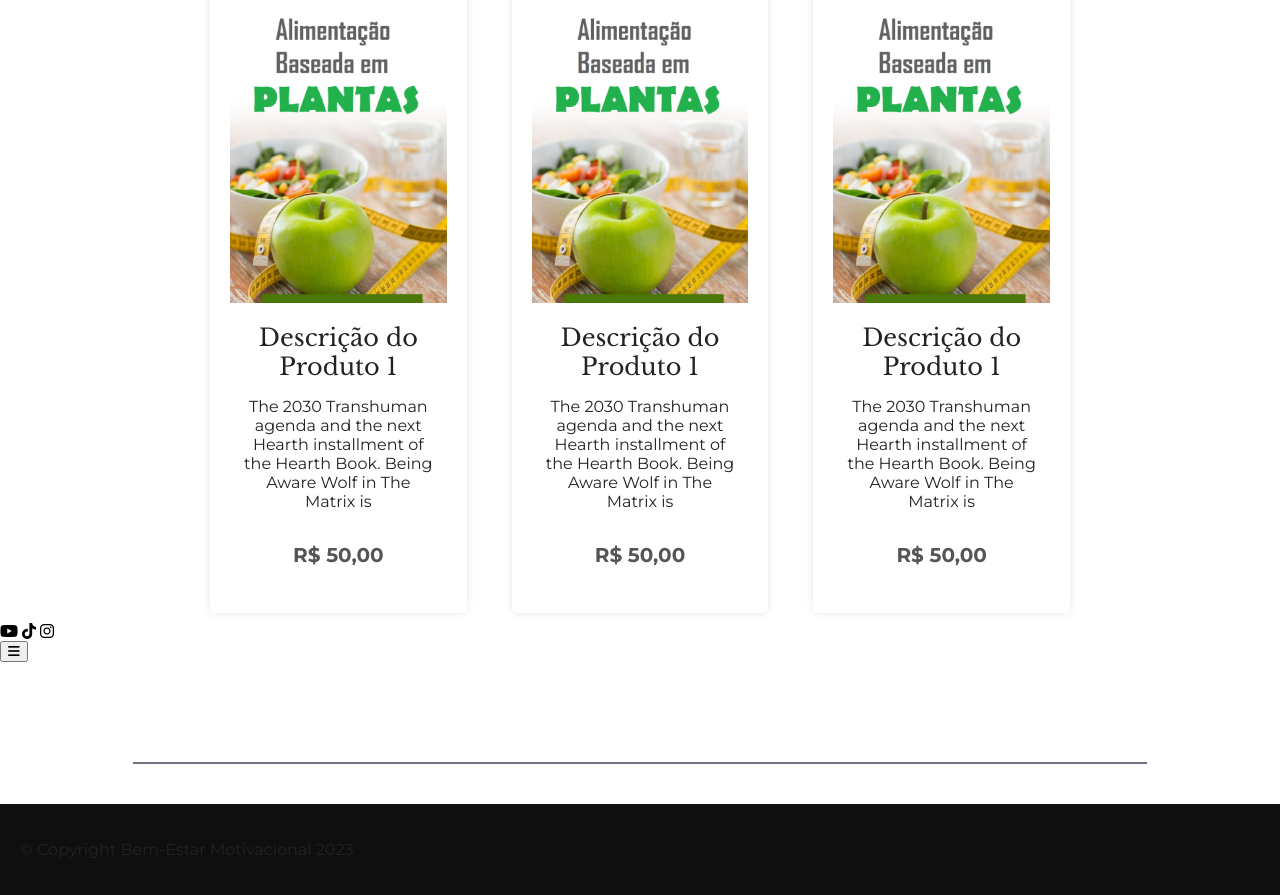
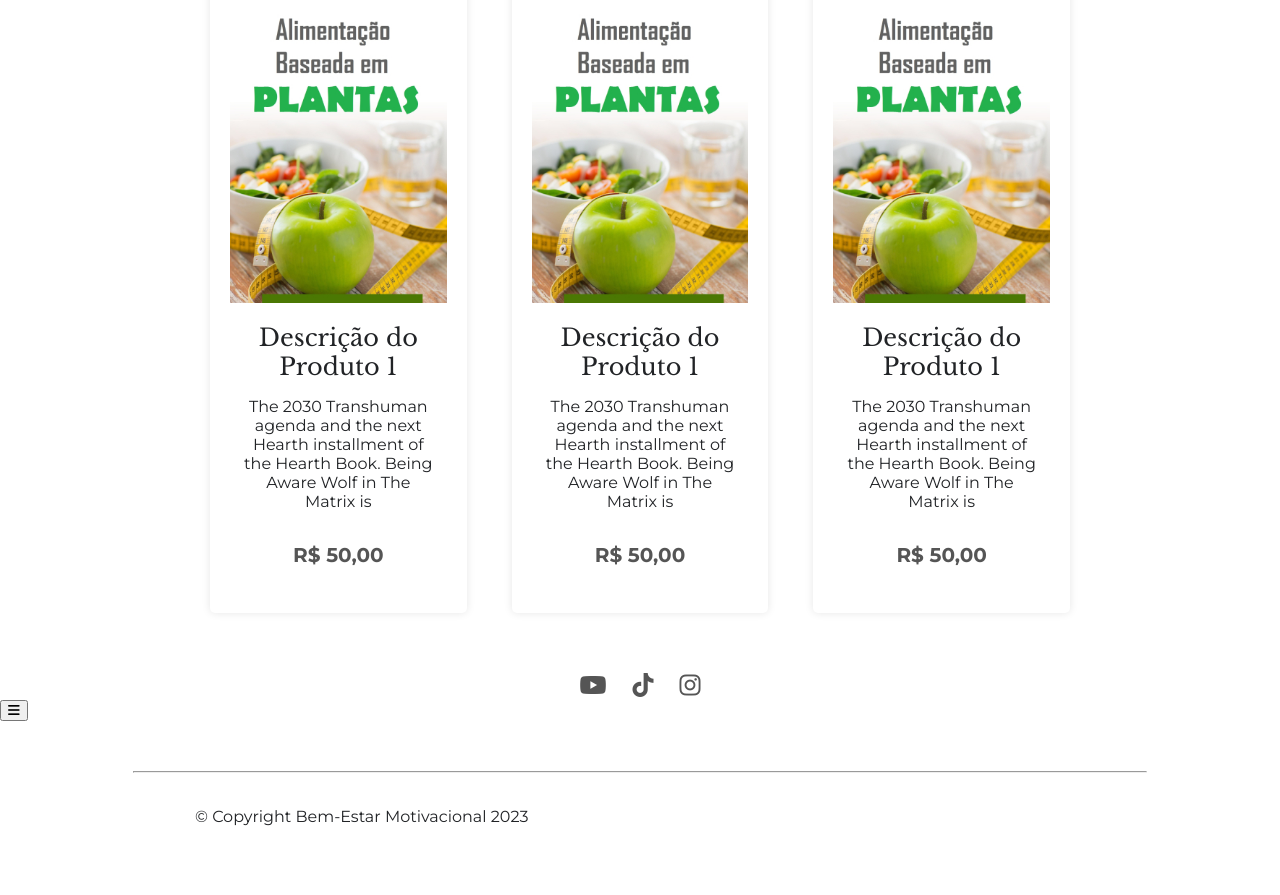
Before and after one commit to BemEstar-official/Teste_site, a plain HTML site: page index.html in a window 1280 px wide. Shown: the part 1006-1901 px from the top of the page. After the commit the page ends 1868 px from the top, so only its background shows below. Drawn offline with nearby package versions, Linux system fonts and the light colour scheme.

Commit message:
Update style.css

```diff
--- a/style.css
+++ b/style.css
@@ -89,23 +89,8 @@ a {
   height: 0px;
 }
 
-.line-rodape {
-  width: 79%;
-  border: 1px solid #6F7282; /* Estilo da linha - cor, espessura, etc. */
-  height: 0px; /* Altura da nova linha - torna a linha mais grossa */
-  margin-top: 100px; /* Adicione margens superior e inferior para espaçamento */
-  position: relative; /* Necessário para posicionar o pseudo-elemento */
-}
 
-.line-rodape::before {
-  content: "";
-  position: absolute;
-  top: 50%;
-  left: 0;
-  right: 0;
-  background-color: #555; /* Cor do pseudo-elemento */
-  height: 0.5px; /* Altura do pseudo-elemento - torna a linha mais fina */
-}
+
 
 .product-price {
   font-size: 20px; /* Ajuste o tamanho da fonte do preço do produto */
@@ -145,6 +130,12 @@ a {
     border-top-right-radius: 10px; /* Adicionar bordas arredondadas apenas nos cantos superiores */
 }
 
+img {
+    max-width: 100%;
+    height: auto;
+  }
+
+
 
 .grid-item:hover {
     background-color: #dedc9890; /* Cor de fundo ao passar o mouse */
@@ -164,11 +155,30 @@ a {
 }
 
 
+.social-icons {
+    text-align: center; /* Centralize os ícones */
+    font-size: 24px; /* Tamanho dos ícones */
+    margin-top: 50px; /* Adicione uma margem superior para espaçamento */
+}
+
+.social-icons a {
+    color: #555; /* Cor dos ícones */
+    margin: 0 10px; /* Adicione espaçamento horizontal entre os ícones */
+}
+
+.line-rodape {
+  width: 79%;
+  height: 0px; /* Altura da nova linha - torna a linha mais grossa */
+  margin-top: 50px; /* Adicione margens superior e inferior para espaçamento */
+  position: relative; /* Necessário para posicionar o pseudo-elemento */
+}
+
+
+
 footer {
-    background-color: #0f0f0f; /* cor de fundo do rodapé */
     color: #ffffff; /* cor do texto do rodapé */
     padding: 20px;
-    margin-top: 40px;
+    margin-top: -10px;
 }
 
 
@@ -176,6 +186,8 @@ footer {
     display: flex;
     justify-content: space-between;
     align-items: center;
+    margin-left: 175px;
+    margin-right: 175px;
 }
 
 
@@ -199,5 +211,54 @@ footer {
 
 .footer-content ul li a {
     text-decoration: none;
-    color: #fff; /* cor dos links do rodapé */
+    color: #000000; /* cor dos links do rodapé */
 }
+
+
+/* Estilos base para tamanhos de tela maiores */
+/* Você pode ajustar os valores das media queries de acordo com suas necessidades */
+
+@media screen and (max-width: 1200px) {
+    /* Estilos para telas com largura máxima de 1200px */
+}
+
+@media screen and (max-width: 992px) {
+    /* Estilos para telas com largura máxima de 992px */
+}
+
+@media screen and (max-width: 768px) {
+    /* Estilos para telas com largura máxima de 768px (tablets, por exemplo) */
+}
+
+@media screen and (max-width: 576px) {
+    /* Estilos para telas com largura máxima de 576px (dispositivos móveis em modo paisagem) */
+}
+
+@media screen and (max-width: 425px) {
+    /* Estilos para telas com largura máxima de 425px (smartphones em modo retrato) */
+}
+
+
+/* Estilos do menu responsivo */
+.menu-toggle
+
+
+  .menu {
+    display: flex;
+    /* Adicione outros estilos do menu conforme necessário */
+  }
+
+  /* Media query para mostrar o menu responsivo em telas menores */
+  @media screen and (max-width: 768px) {
+    .menu-toggle {
+      display: block; /* Mostre o botão do menu em telas menores */
+    }
+
+    .menu {
+      display: none; /* Esconda o menu em telas menores */
+    }
+
+    .menu.active {
+      display: flex; /* Mostre o menu ao clicar no botão do menu */
+    }
+  }
```
